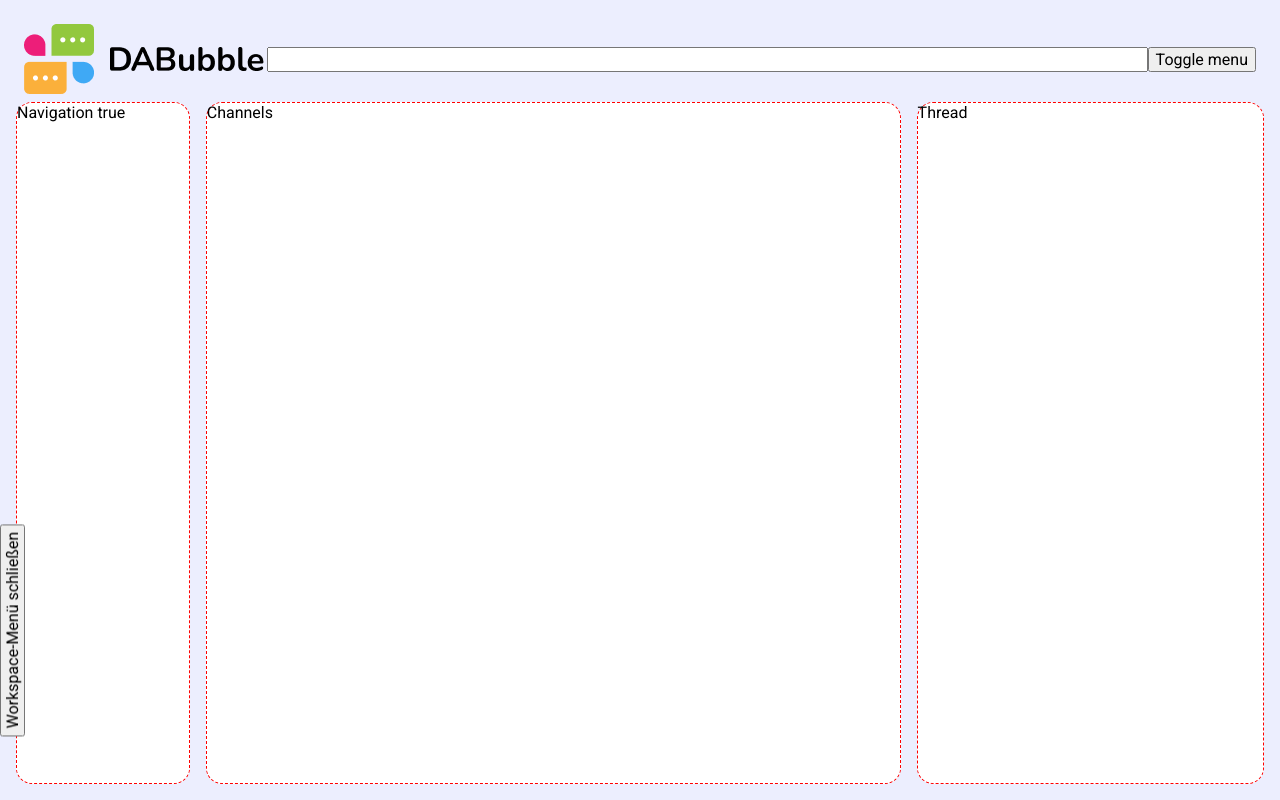
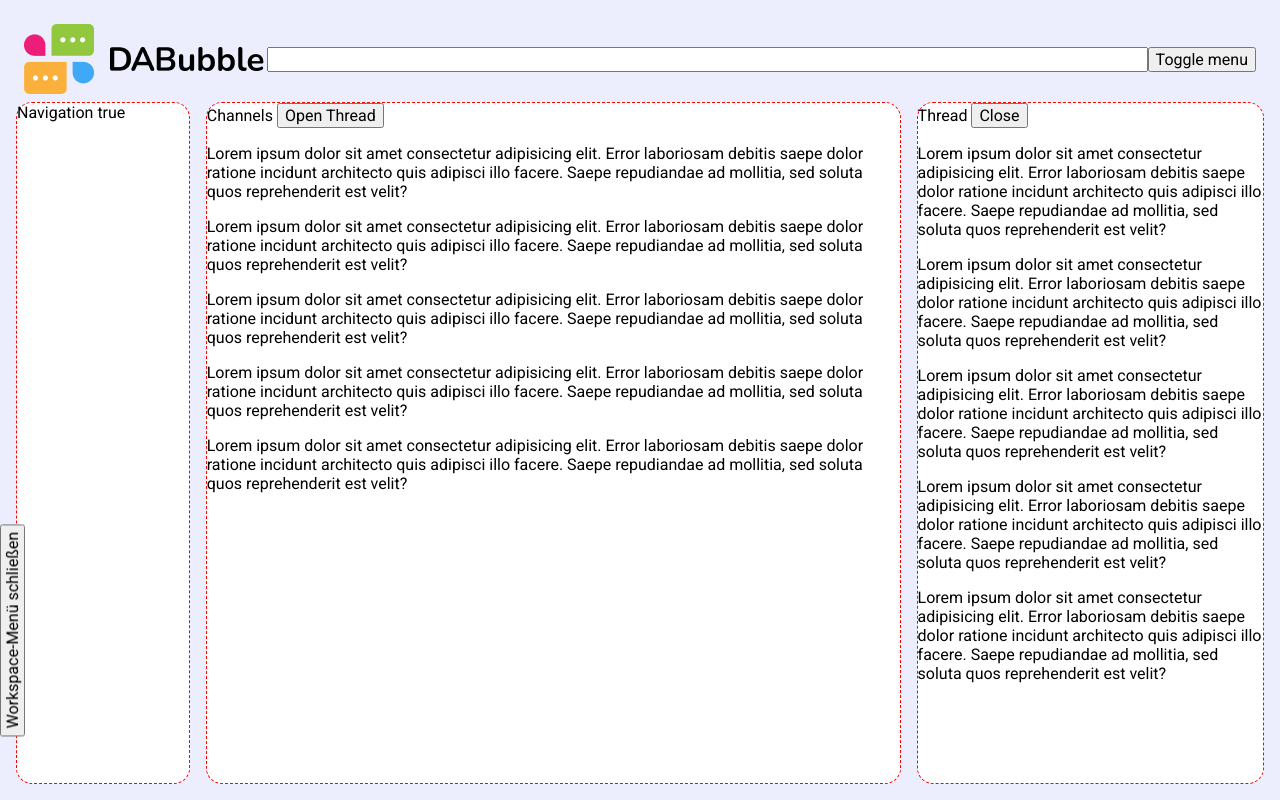
Before and after one commit to JanKillburger/DaBubble, an Angular app: page /home in a window 1280 px wide. Built offline with nearby package versions, Linux system fonts and the light colour scheme.

Commit message:
Improved animation on home

```diff
--- a/src/app/components/login/home/home.component.html
+++ b/src/app/components/login/home/home.component.html
@@ -7,8 +7,21 @@
   <nav class="primary-nav main-item" [class.is-active]="navVisible || mdq.matches">
     Navigation {{ navVisible }}
   </nav>
-  <section class="channel-container main-item">Channels</section>
-  <aside class="thread-container main-item">Thread</aside>
+  <section class="channel-container main-item">
+    Channels <button (click)="openThread()">Open Thread</button>
+  <p>Lorem ipsum dolor sit amet consectetur adipisicing elit. Error laboriosam debitis saepe dolor ratione incidunt architecto quis adipisci illo facere. Saepe repudiandae ad mollitia, sed soluta quos reprehenderit est velit?</p>
+  <p>Lorem ipsum dolor sit amet consectetur adipisicing elit. Error laboriosam debitis saepe dolor ratione incidunt architecto quis adipisci illo facere. Saepe repudiandae ad mollitia, sed soluta quos reprehenderit est velit?</p>
+  <p>Lorem ipsum dolor sit amet consectetur adipisicing elit. Error laboriosam debitis saepe dolor ratione incidunt architecto quis adipisci illo facere. Saepe repudiandae ad mollitia, sed soluta quos reprehenderit est velit?</p>
+  <p>Lorem ipsum dolor sit amet consectetur adipisicing elit. Error laboriosam debitis saepe dolor ratione incidunt architecto quis adipisci illo facere. Saepe repudiandae ad mollitia, sed soluta quos reprehenderit est velit?</p>
+  <p>Lorem ipsum dolor sit amet consectetur adipisicing elit. Error laboriosam debitis saepe dolor ratione incidunt architecto quis adipisci illo facere. Saepe repudiandae ad mollitia, sed soluta quos reprehenderit est velit?</p>
+  </section>
+  <aside class="thread-container main-item" [class.is-active]="threadVisible">
+    Thread <button (click)="closeThread()">Close</button>
+    <p>Lorem ipsum dolor sit amet consectetur adipisicing elit. Error laboriosam debitis saepe dolor ratione incidunt architecto quis adipisci illo facere. Saepe repudiandae ad mollitia, sed soluta quos reprehenderit est velit?</p>
+    <p>Lorem ipsum dolor sit amet consectetur adipisicing elit. Error laboriosam debitis saepe dolor ratione incidunt architecto quis adipisci illo facere. Saepe repudiandae ad mollitia, sed soluta quos reprehenderit est velit?</p>
+    <p>Lorem ipsum dolor sit amet consectetur adipisicing elit. Error laboriosam debitis saepe dolor ratione incidunt architecto quis adipisci illo facere. Saepe repudiandae ad mollitia, sed soluta quos reprehenderit est velit?</p>
+    <p>Lorem ipsum dolor sit amet consectetur adipisicing elit. Error laboriosam debitis saepe dolor ratione incidunt architecto quis adipisci illo facere. Saepe repudiandae ad mollitia, sed soluta quos reprehenderit est velit?</p>
+    <p>Lorem ipsum dolor sit amet consectetur adipisicing elit. Error laboriosam debitis saepe dolor ratione incidunt architecto quis adipisci illo facere. Saepe repudiandae ad mollitia, sed soluta quos reprehenderit est velit?</p></aside>
 </main>
 <button (click)="toggleNav()" class="toggle-primary-nav">
   Workspace-Menü schließen
--- a/src/app/components/login/home/home.component.scss
+++ b/src/app/components/login/home/home.component.scss
@@ -23,8 +23,6 @@ header>input {
   display: flex;
   justify-content: space-around;
   align-items: stretch;
-  // column-gap: 1em;
-
 }
 
 .main>* {
@@ -40,17 +38,18 @@ header>input {
 .primary-nav {
   position: relative;
   flex: 1 100px;
-  transition: all 1s;
+  transition: all 0.5s;
   left: 0;
   opacity: 1;
 
   &:not(.is-active) {
     flex: 0 0;
+    opacity: 0;
     overflow: hidden;
     border: none;
     margin-right: 0;
     left: -100px;
-    opacity: 0;
+    white-space: nowrap;
   }
 }
 
@@ -61,6 +60,14 @@ header>input {
 
 .thread-container {
   flex: 2 200px;
+  transition: all 0.5s;
+
+  &:not(.is-active) {
+    flex: 0 0;
+    opacity: 0;
+    max-height: 85vh;
+    overflow: hidden;
+  }
 }
 
 .toggle-primary-nav {
--- a/src/app/components/login/home/home.component.ts
+++ b/src/app/components/login/home/home.component.ts
@@ -11,6 +11,7 @@ import { log } from 'console';
 })
 export class HomeComponent {
   navVisible = true;
+  threadVisible = true;
   mdq: MediaQueryList;
 
   constructor(changeDetectorRef: ChangeDetectorRef, media: MediaMatcher) {
@@ -25,4 +26,12 @@ export class HomeComponent {
   toggleNav() {
     this.navVisible = !this.navVisible;
   }
+
+  closeThread() {
+    this.threadVisible = false;
+  }
+
+  openThread() {
+    this.threadVisible = true;
+  }
 }
```
